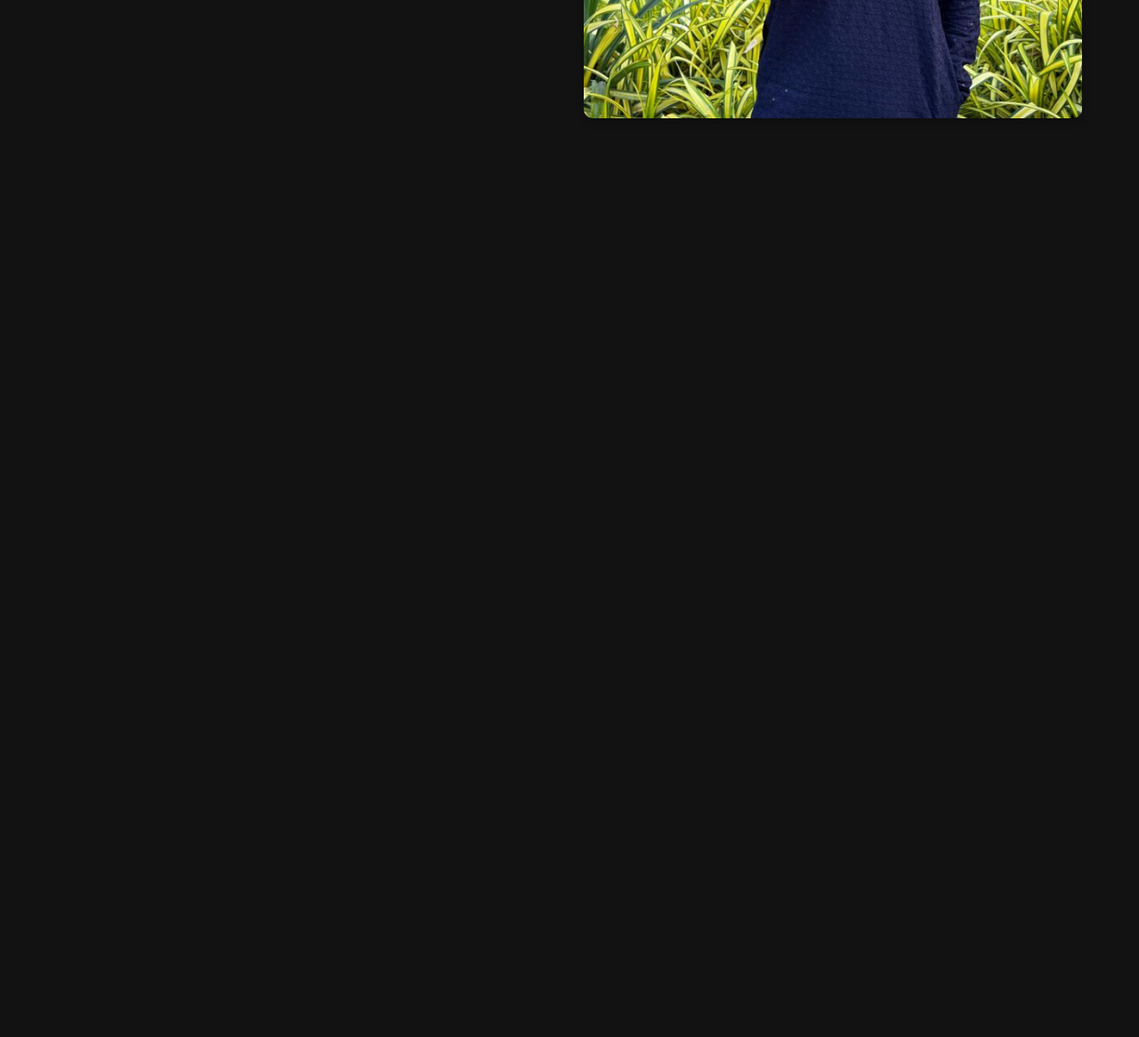
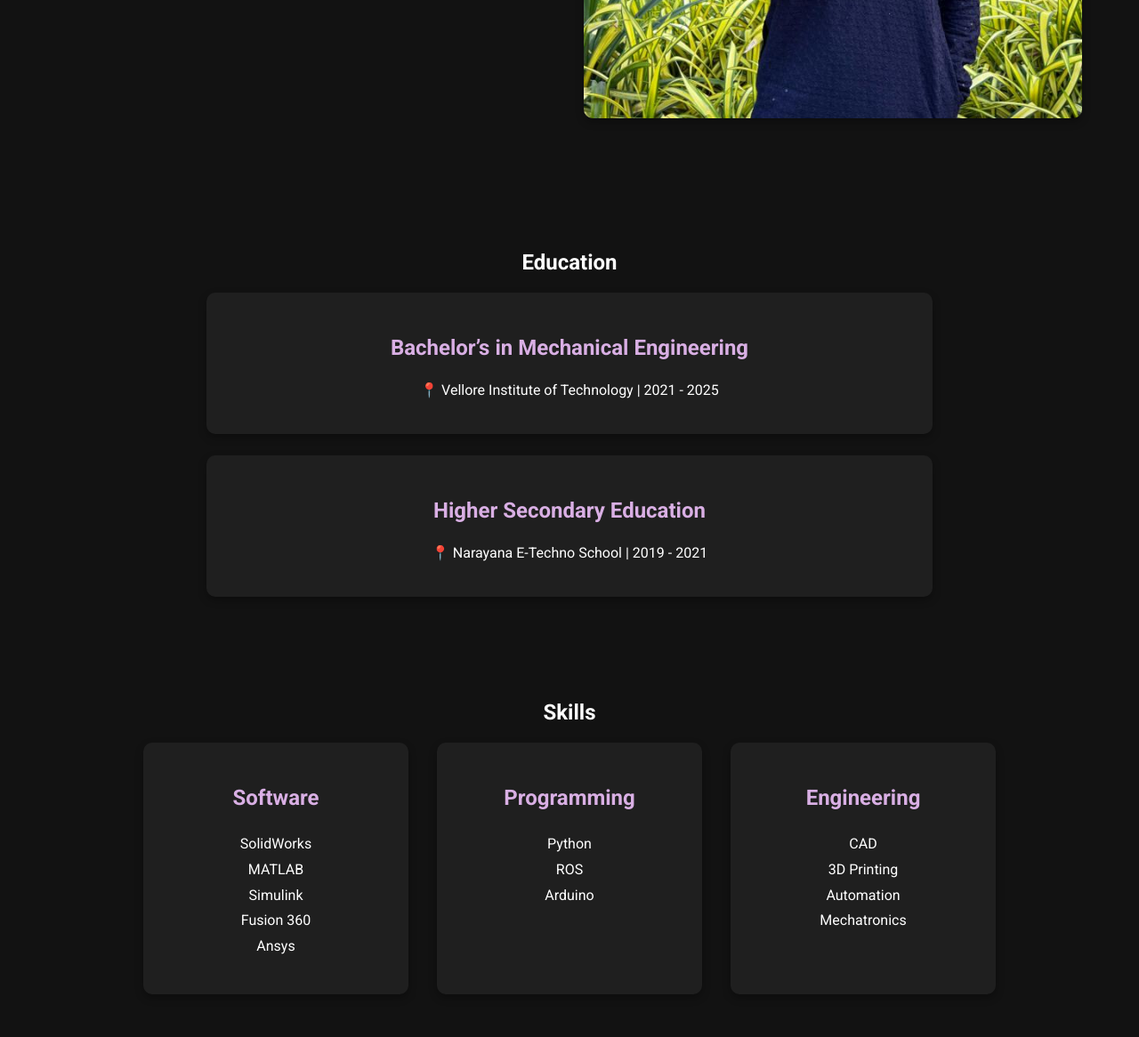
Before and after one commit to ReganX69/Renganathan, a plain HTML site: page index.html in a window 1280 px wide. Shown: the part 571-1737 px from the top of the page at 89% size. Before the commit the page ends 800 px from the top, so only its background shows below. Drawn offline with Linux system fonts and the light colour scheme.

Commit message:
update_edu_skills

```diff
--- a/index.html
+++ b/index.html
@@ -40,6 +40,58 @@
                 <img src="images/profile.jpg" alt="Srirenga Nathan">
             </div>
         </section>
+        <!-- Education Section -->
+<section id="education">
+    <h2>Education</h2>
+    <div class="education-container">
+        <div class="education-item">
+            <h3>Bachelor’s in Mechanical Engineering</h3>
+            <p>📍 Vellore Institute of Technology | 2021 - 2025</p>
+        </div>
+        <div class="education-item">
+            <h3>Higher Secondary Education</h3>
+            <p>📍 Narayana E-Techno School | 2019 - 2021</p>
+        </div>
+
+    </div>
+</section>
+
+<!-- Skills Section -->
+<section id="skills">
+    <h2>Skills</h2>
+    <div class="skills-container">
+        <div class="skill-category">
+            <h3>Software</h3>
+            <ul>
+                <li>SolidWorks</li>
+                <li>MATLAB</li>
+                <li>Simulink</li>
+                <li>Fusion 360</li>
+                <li>Ansys</li>
+            </ul>
+        </div>
+        <div class="skill-category">
+            <h3>Programming</h3>
+            <ul>
+                <li>Python</li>
+                <li>ROS</li>
+                <li>Arduino</li>
+            </ul>
+        </div>
+        <div class="skill-category">
+            <h3>Engineering</h3>
+            <ul>
+                <li>CAD</li>
+                <li>3D Printing</li>
+                <li>Automation</li>
+                <li>Mechatronics</li>
+            </ul>
+        </div>
+    </div>
+</section>
+
+
+
     </main>
     <script src="script.js"></script>
 </body>
--- a/styles.css
+++ b/styles.css
@@ -454,3 +454,87 @@ nav {
         font-size: 0.9rem;
     }
 }
+
+/* Education Section */
+#education {
+    text-align: center;
+    padding: 3rem 0;
+}
+
+.education-container {
+    display: flex;
+    flex-direction: column;
+    align-items: center;
+    gap: 1.5rem;
+}
+
+.education-item {
+    background-color: #1f1f1f;
+    padding: 1.5rem;
+    width: 60%;
+    border-radius: 10px;
+    box-shadow: 0 4px 10px rgba(0, 0, 0, 0.3);
+}
+
+.education-item h3 {
+    color: var(--accent-color);
+    font-size: 1.5rem;
+}
+
+.education-item p {
+    color: var(--text-light);
+    font-size: 1rem;
+}
+
+/* Skills Section */
+#skills {
+    text-align: center;
+    padding: 3rem 0;
+}
+
+.skills-container {
+    display: flex;
+    justify-content: center;
+    flex-wrap: wrap;
+    gap: 2rem;
+}
+
+.skill-category {
+    background-color: #1f1f1f;
+    padding: 1.5rem;
+    width: 250px;
+    border-radius: 10px;
+    box-shadow: 0 4px 10px rgba(0, 0, 0, 0.3);
+}
+
+.skill-category h3 {
+    color: var(--accent-color);
+    font-size: 1.5rem;
+}
+
+.skill-category ul {
+    list-style: none;
+    padding: 0;
+    margin-top: 1rem;
+}
+
+.skill-category ul li {
+    color: var(--text-light);
+    font-size: 1rem;
+    padding: 0.3rem 0;
+    transition: color 0.3s ease;
+}
+
+.skill-category ul li:hover {
+    color: var(--accent-color);
+}
+
+/* Responsive Design */
+@media screen and (max-width: 768px) {
+    .education-item {
+        width: 80%;
+    }
+    .skill-category {
+        width: 90%;
+    }
+}
```
Also changed, not shown: projects.html (+10 -0 lines), images/active_suspension.jpg (added).
